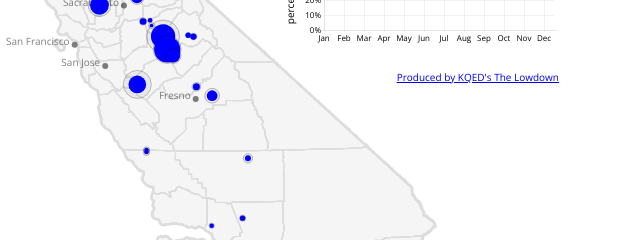
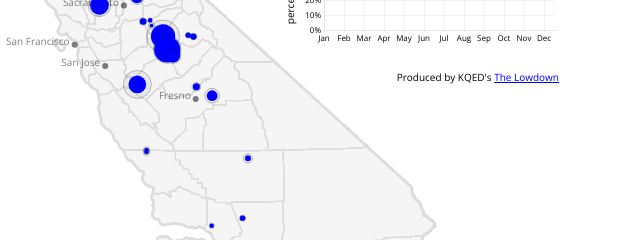
Before and after one commit to vicapow/water-supply, a website: page public/map.html in a window 1280 px wide. Shown: the part 361-601 px from the top of the page, 341-981 px from the left. Drawn offline with nearby package versions, Linux system fonts and the light colour scheme; no server answers.

Commit message:
small tweek to link formatting

```diff
--- a/public/map.html
+++ b/public/map.html
@@ -41,7 +41,7 @@
         </p>
         <reservoir-detail reservoir="reservoir" year="year" month="month">
         </reservoir-detail>
-        <a class="produced-by" ng-hide="atHome" target="_parent" href="http://blogs.kqed.org/lowdown/">Produced by KQED's The Lowdown</a>
+        <span ng-hide="atHome" class="produced-by">Produced by KQED's <a target="_parent" href="http://blogs.kqed.org/lowdown/">The Lowdown</a></span>
       </div>
       <water-map
         reservoirs="reservoirs"
```
